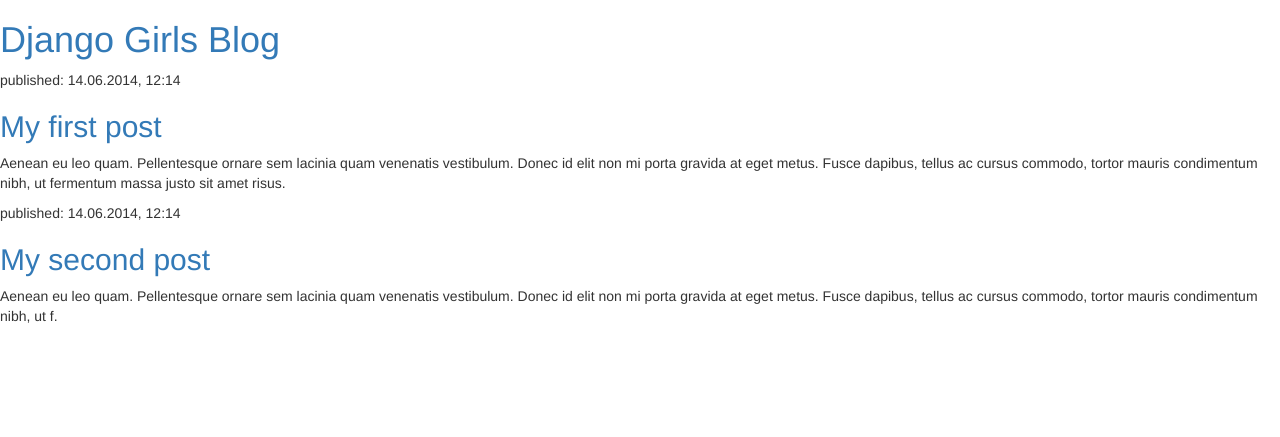
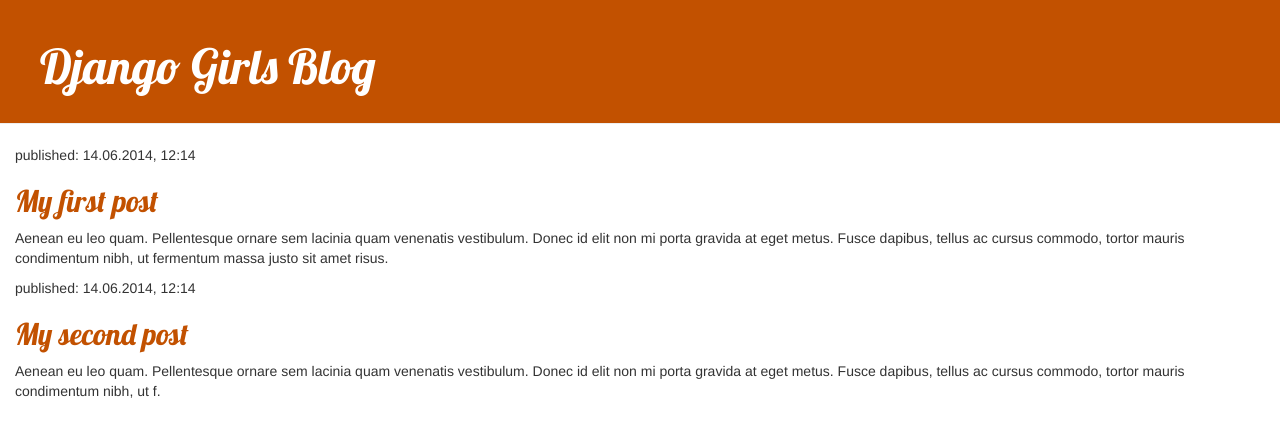
Before and after one commit to FranciscoRD/Django-Basic, a Django app: page / in a window 1280 px wide. Shown: the top 437 px of the page. Run offline with Django 3.2, Linux system fonts and the light colour scheme; data that the repository does not hold is empty; some libraries are stand-ins or nearby versions.

Commit message:
Vista - Definiciones Css

```diff
--- /dev/null
+++ b/blog/static/css/blog.css
@@ -0,0 +1,51 @@
+HTML, body {
+    margin: 0px;
+    padding: 0px;
+      border: 0px;
+    }
+h1 a,h2 a {
+    color: #C25100;
+    font-family: 'Lobster';
+}
+
+.manual-content{
+    padding-left: 15px;
+    padding-right: 15px;
+}
+.page-header{
+    background-color: #C25100;
+    margin-top: 0;
+    padding: 20px 20px 20px 40px;
+}
+.page-header h1, .page-header h1 a , .page-header h1 a:visited, .page-header h1:active{
+    color: #fff;
+    font-size: 36pt;
+    text-decoration: none;
+}
+.content{
+    margin-left: 40px;
+}
+h1,h2,h3,h4{
+    font-family: 'Lobster', cursive;
+}
+.date{
+    color: #828282;
+}
+.save{
+    float:right;
+}
+.post-form textarea, .post-form input{
+    width: 100%;
+}
+.top-menu, .top-menu:hover, .top-menu:visited{
+    color: #ffffff;
+    float: right;
+    font-size: 36pt;
+    margin-right: 20px;
+}
+.post{
+    margin-bottom: 70px;
+}
+.post h2 a, .post h2 a:visited{
+    color: #000000;
+}
--- a/blog/templates/blog/post_list.html
+++ b/blog/templates/blog/post_list.html
@@ -1,3 +1,4 @@
+{% load static %}
 <!DOCTYPE html>
 <html lang="en">
 <head>
@@ -6,20 +7,31 @@
     <meta http-equiv="X-UA-Compatible" content="ie=edge">
     <link rel="stylesheet" href="//maxcdn.bootstrapcdn.com/bootstrap/3.2.0/css/bootstrap.min.css">
     <link rel="stylesheet" href="//maxcdn.bootstrapcdn.com/bootstrap/3.2.0/css/bootstrap-theme.min.css">
+    <link href="//fonts.googleapis.com/css?family=Lobster&subset=latin,latin-ext" rel="stylesheet" type="text/css">
+    <link rel="stylesheet" href="{% static 'css/blog.css' %}">
     <title>Probando Django</title>
 </head>
 <body>
-    <div>
+    <div class="page-header">
         <h1><a href="/">Django Girls Blog</a></h1>
     </div>
     <!-- {{posts}} -->
+    <div class="content container">
+        <div class="row">
+            <div class="col-md-8">
                 {% for post in posts %}
-        <div>
+                    <div class="post">
+                        <div class="date">
                             <p>published: {{post.published_date}}</p>
+                        </div>
                         <h2><a href="">{{post.title}}</a></h2>
                         <p>{{post.text|linebreaksbr}}</p>
                     </div>
                 {% endfor %}
+            </div>
+        </div>
+    </div>
+    <div class="manual-content">
         <div>
             <p>published: 14.06.2014, 12:14</p>
             <h2><a href="">My first post</a></h2>
@@ -31,5 +43,6 @@
             <h2><a href="">My second post</a></h2>
             <p>Aenean eu leo quam. Pellentesque ornare sem lacinia quam venenatis vestibulum. Donec id elit non mi porta gravida at eget metus. Fusce dapibus, tellus ac cursus commodo, tortor mauris condimentum nibh, ut f.</p>
         </div>
+    </div>
 </body>
 </html>
```
Lines whose indentation alone changed are shown as unchanged.
